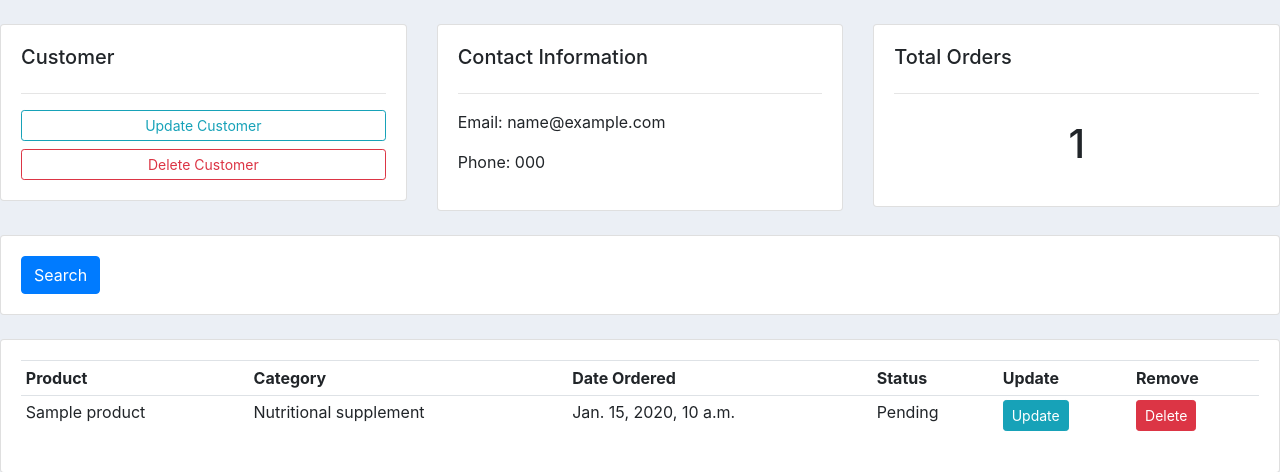
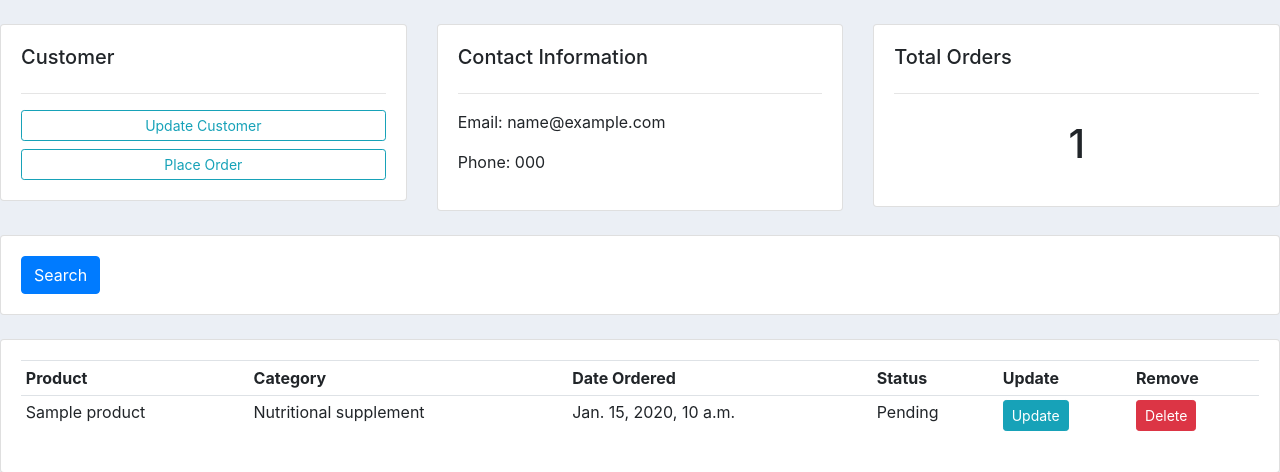
Before and after one commit to RockyPraxe/Customer-relationship-management-application, a Django app: page /customer/1/ in a window 1280 px wide. Shown: the part 56-528 px from the top of the page. Run offline with Django 3.2, Linux system fonts and the light colour scheme; tables that the repository leaves empty hold one stand-in row (values such as "Sample post"); some libraries are stand-ins or nearby versions.

Commit message:
change the order creation with inline forms

```diff
--- a/crmapp/urls.py
+++ b/crmapp/urls.py
@@ -7,7 +7,7 @@ urlpatterns = [
     path('', views.home, name="home"),
     path('products/', views.products, name="products"),
     path('customer/<str:pk_test>/', views.customer, name="customer"),
-    path('create_order/', views.createOrder, name="create_order"),
+    path('create_order/<str:pk>/', views.createOrder, name="create_order"),
     path('update_order/<str:pk>/', views.updateOrder, name="update_order"),
     path('delete_order/<str:pk>/', views.deleteOrder, name="delete_order"),
 ]
--- a/crmapp/views.py
+++ b/crmapp/views.py
@@ -1,5 +1,6 @@
 from django.shortcuts import render, redirect
 from django.http import HttpResponse
+from django .forms import inlineformset_factory
 from .models import *
 from .forms import OrderForm
 
@@ -49,15 +50,22 @@ def order(request):
     return render(request, 'crmapp/order.html')
 
 
-def createOrder(request):
-    form = OrderForm()
+def createOrder(request, pk):
+    OrderFormSet = inlineformset_factory(
+        Customer,
+        Order,
+        fields=('product', 'status'),
+        extra=10
+    )
+    customer = Customer.objects.get(id=pk)
+    formset = OrderFormSet(queryset=Order.objects.none(), instance=customer)
     if request.method == 'POST':
-        form = OrderForm(request.POST)
-        if form.is_valid():
-            form.save()
+        formset = OrderFormSet(request.POST, instance=customer)
+        if formset.is_valid():
+            formset.save()
             return redirect('/')
 
-    context = {'form': form}
+    context = {'formset': formset}
     return render(request, 'crmapp/order_form.html', context)
 
 
--- a/templates/crmapp/customer.html
+++ b/templates/crmapp/customer.html
@@ -11,8 +11,7 @@
             <hr>
             <a class="btn btn-outline-info btn-sm btn-block" href="">Update
             Customer</a>
-            <a class="btn btn-outline-danger btn-sm btn-block" href="">Delete
-            Customer</a>
+            <a class="btn btn-outline-info btn-sm btn-block" href="{% url 'create_order' customer.id %}">Place Order</a>
         </div>
     </div>
     <div class="col-md">
--- a/templates/crmapp/dashboard.html
+++ b/templates/crmapp/dashboard.html
@@ -36,7 +36,6 @@
         <h5>LAST 5 ORDERS</h5>
         <hr>
         <div class="card card-body">
-            <a class="btn btn-primary  btn-sm btn-block" href="{% url 'create_order' %}">Create Order</a>
             <table class="table table-sm">
                 <tr>
                     <th>Product</th>
--- a/templates/crmapp/order_form.html
+++ b/templates/crmapp/order_form.html
@@ -8,7 +8,11 @@
 
             <form action="" method="POST">
                 {% csrf_token %}
-                {{ form }}
+                {{ formset.management_form }}
+                {% for form in formset %}
+                    {{ form }}
+                    <hr>
+                {% endfor %}
                 <input type="submit" name="Submit">
             </form>
 
```
